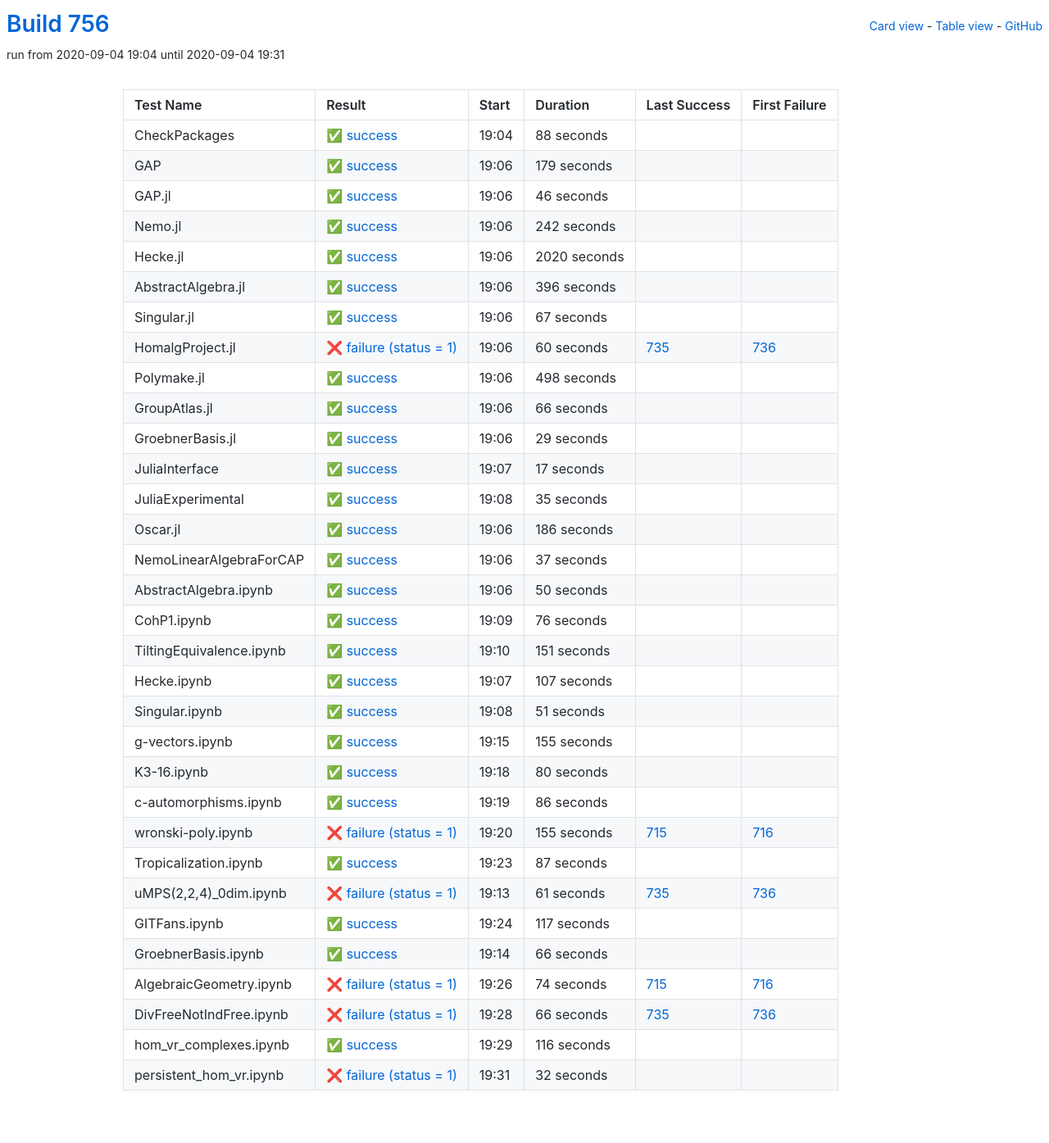
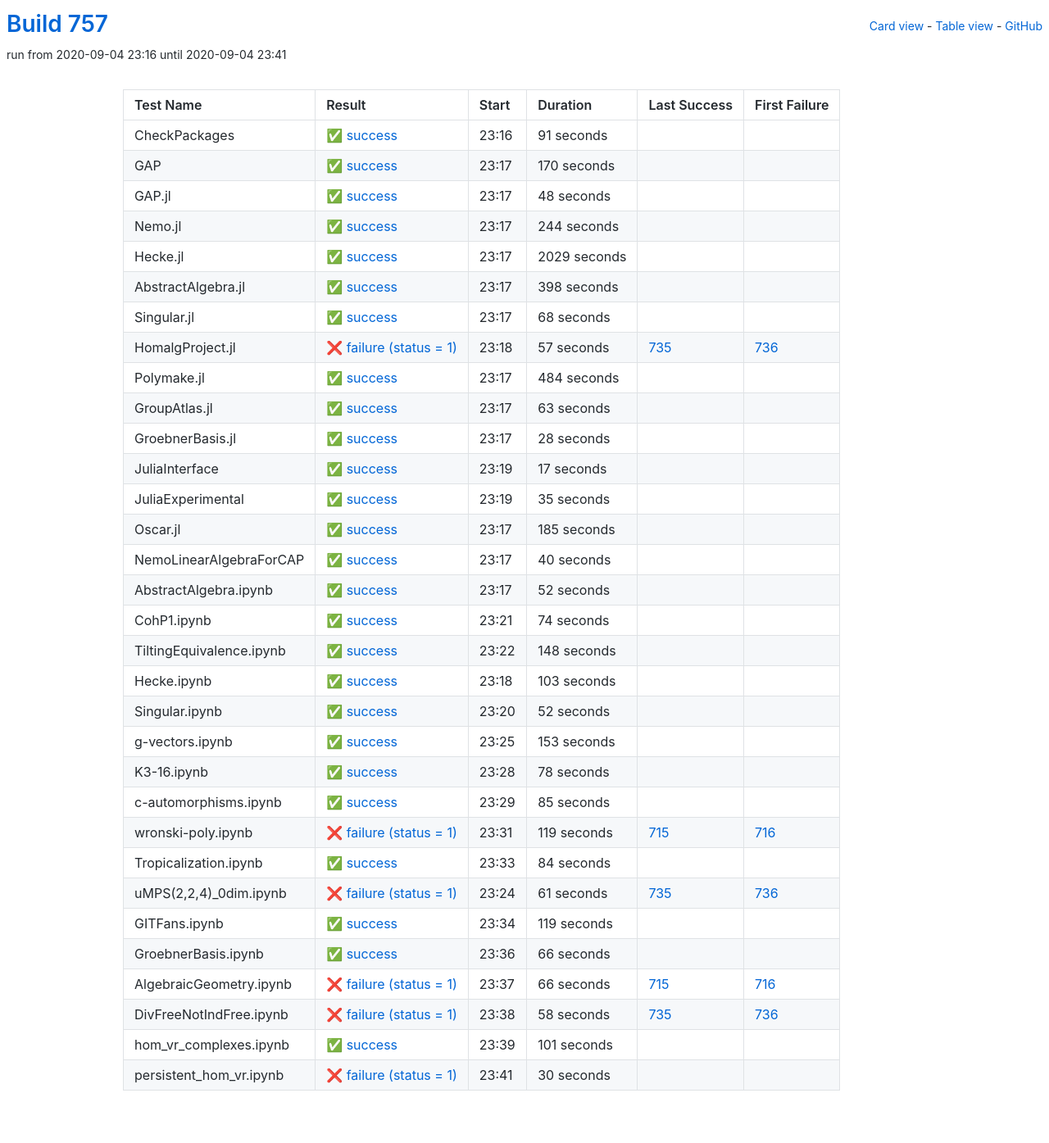
Before and after one commit to oscar-system/oscar-ci-status-stable, a Jekyll site: the page built from table.html, in a window 1280 px wide. Shown: the whole page at 82% size. Built offline with Jekyll 4.4.1, drawn with Linux system fonts in a browser that asks for light colours.

Commit message:
Build #757

```diff
--- a/_data/ci.yml
+++ b/_data/ci.yml
@@ -1,6 +1,6 @@
 ---
-build: 756
-build_url: https://oscarci.mathematik.uni-kl.de/job/oscar-stable/756/
+build: 757
+build_url: https://oscarci.mathematik.uni-kl.de/job/oscar-stable/757/
 job: oscar-stable
 organization: oscar-system
 repo: oscar-ci-status-stable
@@ -8,140 +8,140 @@ repourl: https://github.com/oscar-system/oscar-ci-status-stable
 tests:
 - name: CheckPackages
   id: checkpackages
-  log: https://oscarci.mathematik.uni-kl.de/job/oscar-stable/756/artifact/logs/build-756/CheckPackages.log
-  start: 2020-09-04 19:04
+  log: https://oscarci.mathematik.uni-kl.de/job/oscar-stable/757/artifact/logs/build-757/CheckPackages.log
+  start: 2020-09-04 23:16
   success: true
   exitcode: 0
   status: success
-  duration: 88
+  duration: 91
   last_success: false
   last_success_url:
   first_failure: false
   first_failure_url:
 - name: GAP
   id: gap
-  log: https://oscarci.mathematik.uni-kl.de/job/oscar-stable/756/artifact/logs/build-756/GAP.log
-  start: 2020-09-04 19:06
+  log: https://oscarci.mathematik.uni-kl.de/job/oscar-stable/757/artifact/logs/build-757/GAP.log
+  start: 2020-09-04 23:17
   success: true
   exitcode: 0
   status: success
-  duration: 179
+  duration: 170
   last_success: false
   last_success_url:
   first_failure: false
   first_failure_url:
 - name: GAP.jl
   id: gap-jl
-  log: https://oscarci.mathematik.uni-kl.de/job/oscar-stable/756/artifact/logs/build-756/GAP.jl.log
-  start: 2020-09-04 19:06
+  log: https://oscarci.mathematik.uni-kl.de/job/oscar-stable/757/artifact/logs/build-757/GAP.jl.log
+  start: 2020-09-04 23:17
   success: true
   exitcode: 0
   status: success
-  duration: 46
+  duration: 48
   last_success: false
   last_success_url:
   first_failure: false
   first_failure_url:
 - name: Nemo.jl
   id: nemo-jl
-  log: https://oscarci.mathematik.uni-kl.de/job/oscar-stable/756/artifact/logs/build-756/Nemo.jl.log
-  start: 2020-09-04 19:06
+  log: https://oscarci.mathematik.uni-kl.de/job/oscar-stable/757/artifact/logs/build-757/Nemo.jl.log
+  start: 2020-09-04 23:17
   success: true
   exitcode: 0
   status: success
-  duration: 242
+  duration: 244
   last_success: false
   last_success_url:
   first_failure: false
   first_failure_url:
 - name: Hecke.jl
   id: hecke-jl
-  log: https://oscarci.mathematik.uni-kl.de/job/oscar-stable/756/artifact/logs/build-756/Hecke.jl.log
-  start: 2020-09-04 19:06
+  log: https://oscarci.mathematik.uni-kl.de/job/oscar-stable/757/artifact/logs/build-757/Hecke.jl.log
+  start: 2020-09-04 23:17
   success: true
   exitcode: 0
   status: success
-  duration: 2020
+  duration: 2029
   last_success: false
   last_success_url:
   first_failure: false
   first_failure_url:
 - name: AbstractAlgebra.jl
   id: abstractalgebra-jl
-  log: https://oscarci.mathematik.uni-kl.de/job/oscar-stable/756/artifact/logs/build-756/AbstractAlgebra.jl.log
-  start: 2020-09-04 19:06
+  log: https://oscarci.mathematik.uni-kl.de/job/oscar-stable/757/artifact/logs/build-757/AbstractAlgebra.jl.log
+  start: 2020-09-04 23:17
   success: true
   exitcode: 0
   status: success
-  duration: 396
+  duration: 398
   last_success: false
   last_success_url:
   first_failure: false
   first_failure_url:
 - name: Singular.jl
   id: singular-jl
-  log: https://oscarci.mathematik.uni-kl.de/job/oscar-stable/756/artifact/logs/build-756/Singular.jl.log
-  start: 2020-09-04 19:06
+  log: https://oscarci.mathematik.uni-kl.de/job/oscar-stable/757/artifact/logs/build-757/Singular.jl.log
+  start: 2020-09-04 23:17
   success: true
   exitcode: 0
   status: success
-  duration: 67
+  duration: 68
   last_success: false
   last_success_url:
   first_failure: false
   first_failure_url:
 - name: HomalgProject.jl
   id: homalgproject-jl
-  log: https://oscarci.mathematik.uni-kl.de/job/oscar-stable/756/artifact/logs/build-756/HomalgProject.jl.log
-  start: 2020-09-04 19:06
+  log: https://oscarci.mathematik.uni-kl.de/job/oscar-stable/757/artifact/logs/build-757/HomalgProject.jl.log
+  start: 2020-09-04 23:18
   success: false
   exitcode: 1
   status: failure
-  duration: 60
+  duration: 57
   last_success: 735
   last_success_url: https://oscarci.mathematik.uni-kl.de/job/oscar-stable/735/
   first_failure: 736
   first_failure_url: https://oscarci.mathematik.uni-kl.de/job/oscar-stable/736/
 - name: Polymake.jl
   id: polymake-jl
-  log: https://oscarci.mathematik.uni-kl.de/job/oscar-stable/756/artifact/logs/build-756/Polymake.jl.log
-  start: 2020-09-04 19:06
+  log: https://oscarci.mathematik.uni-kl.de/job/oscar-stable/757/artifact/logs/build-757/Polymake.jl.log
+  start: 2020-09-04 23:17
   success: true
   exitcode: 0
   status: success
-  duration: 498
+  duration: 484
   last_success: false
   last_success_url:
   first_failure: false
   first_failure_url:
 - name: GroupAtlas.jl
   id: groupatlas-jl
-  log: https://oscarci.mathematik.uni-kl.de/job/oscar-stable/756/artifact/logs/build-756/GroupAtlas.jl.log
-  start: 2020-09-04 19:06
+  log: https://oscarci.mathematik.uni-kl.de/job/oscar-stable/757/artifact/logs/build-757/GroupAtlas.jl.log
+  start: 2020-09-04 23:17
   success: true
   exitcode: 0
   status: success
-  duration: 66
+  duration: 63
   last_success: false
   last_success_url:
   first_failure: false
   first_failure_url:
 - name: GroebnerBasis.jl
   id: groebnerbasis-jl
-  log: https://oscarci.mathematik.uni-kl.de/job/oscar-stable/756/artifact/logs/build-756/GroebnerBasis.jl.log
-  start: 2020-09-04 19:06
+  log: https://oscarci.mathematik.uni-kl.de/job/oscar-stable/757/artifact/logs/build-757/GroebnerBasis.jl.log
+  start: 2020-09-04 23:17
   success: true
   exitcode: 0
   status: success
-  duration: 29
+  duration: 28
   last_success: false
   last_success_url:
   first_failure: false
   first_failure_url:
 - name: JuliaInterface
   id: juliainterface
-  log: https://oscarci.mathematik.uni-kl.de/job/oscar-stable/756/artifact/logs/build-756/JuliaInterface.log
-  start: 2020-09-04 19:07
+  log: https://oscarci.mathematik.uni-kl.de/job/oscar-stable/757/artifact/logs/build-757/JuliaInterface.log
+  start: 2020-09-04 23:19
   success: true
   exitcode: 0
   status: success
@@ -152,8 +152,8 @@ tests:
   first_failure_url:
 - name: JuliaExperimental
   id: juliaexperimental
-  log: https://oscarci.mathematik.uni-kl.de/job/oscar-stable/756/artifact/logs/build-756/JuliaExperimental.log
-  start: 2020-09-04 19:08
+  log: https://oscarci.mathematik.uni-kl.de/job/oscar-stable/757/artifact/logs/build-757/JuliaExperimental.log
+  start: 2020-09-04 23:19
   success: true
   exitcode: 0
   status: success
@@ -164,152 +164,152 @@ tests:
   first_failure_url:
 - name: Oscar.jl
   id: oscar-jl
-  log: https://oscarci.mathematik.uni-kl.de/job/oscar-stable/756/artifact/logs/build-756/Oscar.jl.log
-  start: 2020-09-04 19:06
+  log: https://oscarci.mathematik.uni-kl.de/job/oscar-stable/757/artifact/logs/build-757/Oscar.jl.log
+  start: 2020-09-04 23:17
   success: true
   exitcode: 0
   status: success
-  duration: 186
+  duration: 185
   last_success: false
   last_success_url:
   first_failure: false
   first_failure_url:
 - name: NemoLinearAlgebraForCAP
   id: nemolinearalgebraforcap
-  log: https://oscarci.mathematik.uni-kl.de/job/oscar-stable/756/artifact/logs/build-756/NemoLinearAlgebraForCAP.log
-  start: 2020-09-04 19:06
+  log: https://oscarci.mathematik.uni-kl.de/job/oscar-stable/757/artifact/logs/build-757/NemoLinearAlgebraForCAP.log
+  start: 2020-09-04 23:17
   success: true
   exitcode: 0
   status: success
-  duration: 37
+  duration: 40
   last_success: false
   last_success_url:
   first_failure: false
   first_failure_url:
 - name: AbstractAlgebra.ipynb
   id: abstractalgebra-ipynb
-  log: https://oscarci.mathematik.uni-kl.de/job/oscar-stable/756/artifact/logs/build-756/AbstractAlgebra.ipynb.log
-  start: 2020-09-04 19:06
+  log: https://oscarci.mathematik.uni-kl.de/job/oscar-stable/757/artifact/logs/build-757/AbstractAlgebra.ipynb.log
+  start: 2020-09-04 23:17
   success: true
   exitcode: 0
   status: success
-  duration: 50
+  duration: 52
   last_success: false
   last_success_url:
   first_failure: false
   first_failure_url:
 - name: CohP1.ipynb
   id: cohp1-ipynb
-  log: https://oscarci.mathematik.uni-kl.de/job/oscar-stable/756/artifact/logs/build-756/CohP1.ipynb.log
-  start: 2020-09-04 19:09
+  log: https://oscarci.mathematik.uni-kl.de/job/oscar-stable/757/artifact/logs/build-757/CohP1.ipynb.log
+  start: 2020-09-04 23:21
   success: true
   exitcode: 0
   status: success
-  duration: 76
+  duration: 74
   last_success: false
   last_success_url:
   first_failure: false
   first_failure_url:
 - name: TiltingEquivalence.ipynb
   id: tiltingequivalence-ipynb
-  log: https://oscarci.mathematik.uni-kl.de/job/oscar-stable/756/artifact/logs/build-756/TiltingEquivalence.ipynb.log
-  start: 2020-09-04 19:10
+  log: https://oscarci.mathematik.uni-kl.de/job/oscar-stable/757/artifact/logs/build-757/TiltingEquivalence.ipynb.log
+  start: 2020-09-04 23:22
   success: true
   exitcode: 0
   status: success
-  duration: 151
+  duration: 148
   last_success: false
   last_success_url:
   first_failure: false
   first_failure_url:
 - name: Hecke.ipynb
   id: hecke-ipynb
-  log: https://oscarci.mathematik.uni-kl.de/job/oscar-stable/756/artifact/logs/build-756/Hecke.ipynb.log
-  start: 2020-09-04 19:07
+  log: https://oscarci.mathematik.uni-kl.de/job/oscar-stable/757/artifact/logs/build-757/Hecke.ipynb.log
+  start: 2020-09-04 23:18
   success: true
   exitcode: 0
   status: success
-  duration: 107
+  duration: 103
   last_success: false
   last_success_url:
   first_failure: false
   first_failure_url:
 - name: Singular.ipynb
   id: singular-ipynb
-  log: https://oscarci.mathematik.uni-kl.de/job/oscar-stable/756/artifact/logs/build-756/Singular.ipynb.log
-  start: 2020-09-04 19:08
+  log: https://oscarci.mathematik.uni-kl.de/job/oscar-stable/757/artifact/logs/build-757/Singular.ipynb.log
+  start: 2020-09-04 23:20
   success: true
   exitcode: 0
   status: success
-  duration: 51
+  duration: 52
   last_success: false
   last_success_url:
   first_failure: false
   first_failure_url:
 - name: g-vectors.ipynb
   id: g-vectors-ipynb
-  log: https://oscarci.mathematik.uni-kl.de/job/oscar-stable/756/artifact/logs/build-756/g-vectors.ipynb.log
-  start: 2020-09-04 19:15
+  log: https://oscarci.mathematik.uni-kl.de/job/oscar-stable/757/artifact/logs/build-757/g-vectors.ipynb.log
+  start: 2020-09-04 23:25
   success: true
   exitcode: 0
   status: success
-  duration: 155
+  duration: 153
   last_success: false
   last_success_url:
   first_failure: false
   first_failure_url:
 - name: K3-16.ipynb
   id: k3-16-ipynb
-  log: https://oscarci.mathematik.uni-kl.de/job/oscar-stable/756/artifact/logs/build-756/K3-16.ipynb.log
-  start: 2020-09-04 19:18
+  log: https://oscarci.mathematik.uni-kl.de/job/oscar-stable/757/artifact/logs/build-757/K3-16.ipynb.log
+  start: 2020-09-04 23:28
   success: true
   exitcode: 0
   status: success
-  duration: 80
+  duration: 78
   last_success: false
   last_success_url:
   first_failure: false
   first_failure_url:
 - name: c-automorphisms.ipynb
   id: c-automorphisms-ipynb
-  log: https://oscarci.mathematik.uni-kl.de/job/oscar-stable/756/artifact/logs/build-756/c-automorphisms.ipynb.log
-  start: 2020-09-04 19:19
+  log: https://oscarci.mathematik.uni-kl.de/job/oscar-stable/757/artifact/logs/build-757/c-automorphisms.ipynb.log
+  start: 2020-09-04 23:29
   success: true
   exitcode: 0
   status: success
-  duration: 86
+  duration: 85
   last_success: false
   last_success_url:
   first_failure: false
   first_failure_url:
 - name: wronski-poly.ipynb
   id: wronski-poly-ipynb
-  log: https://oscarci.mathematik.uni-kl.de/job/oscar-stable/756/artifact/logs/build-756/wronski-poly.ipynb.log
-  start: 2020-09-04 19:20
+  log: https://oscarci.mathematik.uni-kl.de/job/oscar-stable/757/artifact/logs/build-757/wronski-poly.ipynb.log
+  start: 2020-09-04 23:31
   success: false
   exitcode: 1
   status: failure
-  duration: 155
+  duration: 119
   last_success: 715
   last_success_url: https://oscarci.mathematik.uni-kl.de/job/oscar-stable/715/
   first_failure: 716
   first_failure_url: https://oscarci.mathematik.uni-kl.de/job/oscar-stable/716/
 - name: Tropicalization.ipynb
   id: tropicalization-ipynb
-  log: https://oscarci.mathematik.uni-kl.de/job/oscar-stable/756/artifact/logs/build-756/Tropicalization.ipynb.log
-  start: 2020-09-04 19:23
+  log: https://oscarci.mathematik.uni-kl.de/job/oscar-stable/757/artifact/logs/build-757/Tropicalization.ipynb.log
+  start: 2020-09-04 23:33
   success: true
   exitcode: 0
   status: success
-  duration: 87
+  duration: 84
   last_success: false
   last_success_url:
   first_failure: false
   first_failure_url:
 - name: uMPS(2,2,4)_0dim.ipynb
   id: umps-2-2-4-0dim-ipynb
-  log: https://oscarci.mathematik.uni-kl.de/job/oscar-stable/756/artifact/logs/build-756/uMPS-2-2-4-_0dim.ipynb.log
-  start: 2020-09-04 19:13
+  log: https://oscarci.mathematik.uni-kl.de/job/oscar-stable/757/artifact/logs/build-757/uMPS-2-2-4-_0dim.ipynb.log
+  start: 2020-09-04 23:24
   success: false
   exitcode: 1
   status: failure
@@ -320,20 +320,20 @@ tests:
   first_failure_url: https://oscarci.mathematik.uni-kl.de/job/oscar-stable/736/
 - name: GITFans.ipynb
   id: gitfans-ipynb
-  log: https://oscarci.mathematik.uni-kl.de/job/oscar-stable/756/artifact/logs/build-756/GITFans.ipynb.log
-  start: 2020-09-04 19:24
+  log: https://oscarci.mathematik.uni-kl.de/job/oscar-stable/757/artifact/logs/build-757/GITFans.ipynb.log
+  start: 2020-09-04 23:34
   success: true
   exitcode: 0
   status: success
-  duration: 117
+  duration: 119
   last_success: false
   last_success_url:
   first_failure: false
   first_failure_url:
 - name: GroebnerBasis.ipynb
   id: groebnerbasis-ipynb
-  log: https://oscarci.mathematik.uni-kl.de/job/oscar-stable/756/artifact/logs/build-756/GroebnerBasis.ipynb.log
-  start: 2020-09-04 19:14
+  log: https://oscarci.mathematik.uni-kl.de/job/oscar-stable/757/artifact/logs/build-757/GroebnerBasis.ipynb.log
+  start: 2020-09-04 23:36
   success: true
   exitcode: 0
   status: success
@@ -344,48 +344,48 @@ tests:
   first_failure_url:
 - name: AlgebraicGeometry.ipynb
   id: algebraicgeometry-ipynb
-  log: https://oscarci.mathematik.uni-kl.de/job/oscar-stable/756/artifact/logs/build-756/AlgebraicGeometry.ipynb.log
-  start: 2020-09-04 19:26
+  log: https://oscarci.mathematik.uni-kl.de/job/oscar-stable/757/artifact/logs/build-757/AlgebraicGeometry.ipynb.log
+  start: 2020-09-04 23:37
   success: false
   exitcode: 1
   status: failure
-  duration: 74
+  duration: 66
   last_success: 715
   last_success_url: https://oscarci.mathematik.uni-kl.de/job/oscar-stable/715/
   first_failure: 716
   first_failure_url: https://oscarci.mathematik.uni-kl.de/job/oscar-stable/716/
 - name: DivFreeNotIndFree.ipynb
   id: divfreenotindfree-ipynb
-  log: https://oscarci.mathematik.uni-kl.de/job/oscar-stable/756/artifact/logs/build-756/DivFreeNotIndFree.ipynb.log
-  start: 2020-09-04 19:28
+  log: https://oscarci.mathematik.uni-kl.de/job/oscar-stable/757/artifact/logs/build-757/DivFreeNotIndFree.ipynb.log
+  start: 2020-09-04 23:38
   success: false
   exitcode: 1
   status: failure
-  duration: 66
+  duration: 58
   last_success: 735
   last_success_url: https://oscarci.mathematik.uni-kl.de/job/oscar-stable/735/
   first_failure: 736
   first_failure_url: https://oscarci.mathematik.uni-kl.de/job/oscar-stable/736/
 - name: hom_vr_complexes.ipynb
   id: hom-vr-complexes-ipynb
-  log: https://oscarci.mathematik.uni-kl.de/job/oscar-stable/756/artifact/logs/build-756/hom_vr_complexes.ipynb.log
-  start: 2020-09-04 19:29
+  log: https://oscarci.mathematik.uni-kl.de/job/oscar-stable/757/artifact/logs/build-757/hom_vr_complexes.ipynb.log
+  start: 2020-09-04 23:39
   success: true
   exitcode: 0
   status: success
-  duration: 116
+  duration: 101
   last_success: false
   last_success_url:
   first_failure: false
   first_failure_url:
 - name: persistent_hom_vr.ipynb
   id: persistent-hom-vr-ipynb
-  log: https://oscarci.mathematik.uni-kl.de/job/oscar-stable/756/artifact/logs/build-756/persistent_hom_vr.ipynb.log
-  start: 2020-09-04 19:31
+  log: https://oscarci.mathematik.uni-kl.de/job/oscar-stable/757/artifact/logs/build-757/persistent_hom_vr.ipynb.log
+  start: 2020-09-04 23:41
   success: false
   exitcode: 1
   status: failure
-  duration: 32
+  duration: 30
   last_success: false
   last_success_url:
   first_failure: false
```
Also changed, not shown: README.md.
